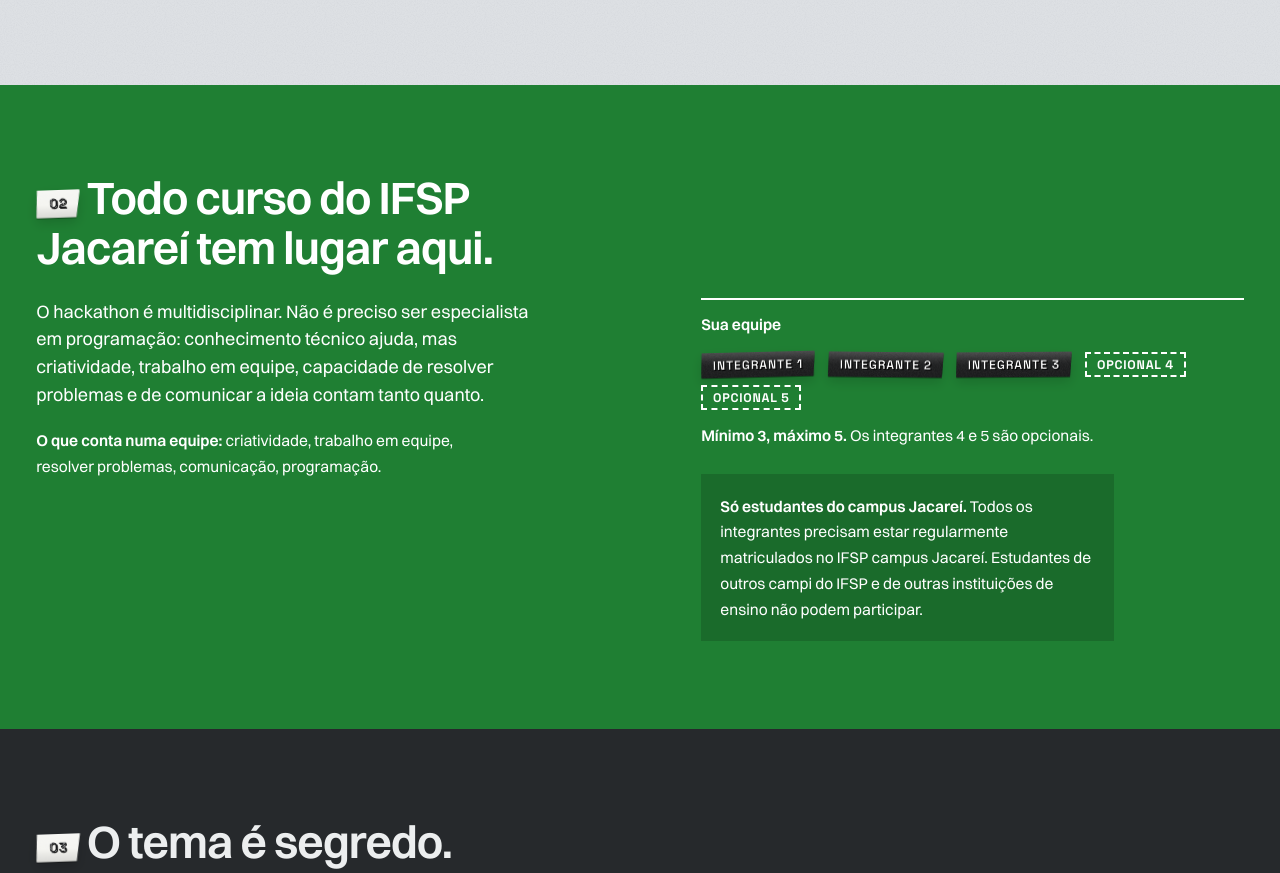
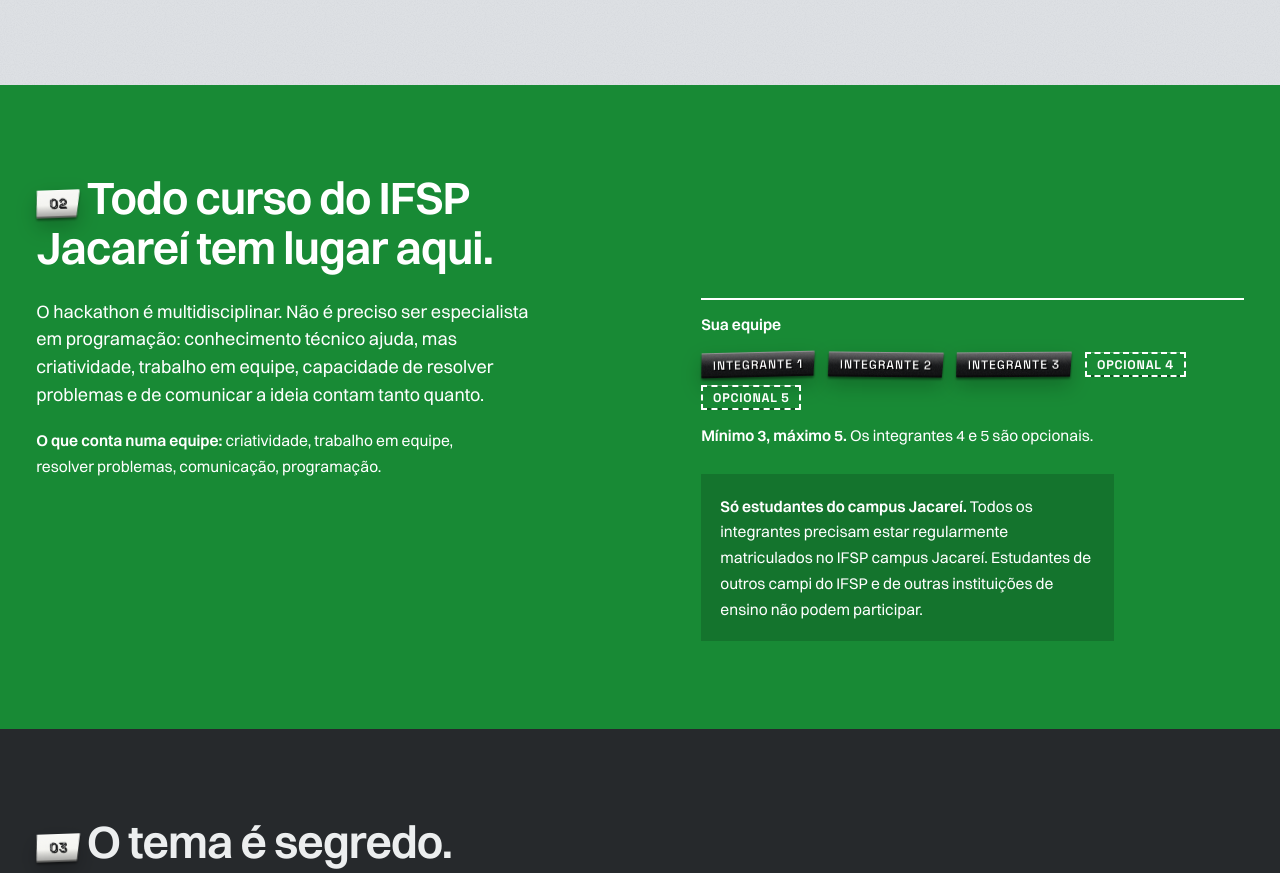
Before and after one commit to helenavieiranasc/HackathonIF, a website: page site/index.html in a window 1280 px wide. Shown: the part 1571-2444 px from the top of the page. Drawn offline with Linux system fonts and the light colour scheme; a web font is replaced by a local one.

Commit message:
Fitas com brilho de vinil, cores mais vivas e sombra mais forte
Updated tape colors for better contrast and accessibility. Added styles for tape body and tape elements.

```diff
--- a/site/styles.css
+++ b/site/styles.css
@@ -29,11 +29,11 @@
   --ink-on-steel-muted: #b7bcc2;
 
   /* Tape cartridges: role colors */
-  --tape-black: #161718;
-  --tape-green: #1f7f33;   /* IFSP green family, deepened for 4.6:1 with raised letters */
+  --tape-black: #0d0e10;
+  --tape-green: #188a35;   /* IFSP green family, deepened for 4.6:1 with raised letters */
   --tape-red: #cd191e;     /* IFSP red: the event plate and deadlines only */
   --tape-yellow: #f2c200;  /* pending facts */
-  --tape-blue: #1f4fb5;    /* outbound links */
+  --tape-blue: #1d56d6;    /* outbound links */
   --tape-white: #f4f4f0;
   --green-ink: #176a2a;     /* IFSP green for text on light grounds (5.3:1 on the bench) */
   --red-ink: #b3161b;       /* IFSP red for text on light grounds (5.4:1) */
@@ -853,3 +853,19 @@ button.tape:disabled { cursor: not-allowed; opacity: 0.55; translate: none; filt
   .mini-cells .tape-body { padding-left: 0.6em; padding-right: 0.6em; }
   .mini-cells i { font-size: 0.875rem; margin-right: 0.25rem; }
 }
+
+/* ---------- Fitas: acabamento reforçado ----------
+   Brilho de vinil no topo, sombra na base e borda interna, para a fita não parecer opaca. */
+.tape-body {
+  background-image:
+    linear-gradient(180deg, rgb(255 255 255 / 0.22) 0%, rgb(255 255 255 / 0.06) 38%, rgb(0 0 0 / 0) 55%, rgb(0 0 0 / 0.28) 100%),
+    var(--tape-skin);
+  background-size: 100% 100%, 96px 96px, 100% 100%;
+  box-shadow:
+    inset 0 1px 0 rgb(255 255 255 / 0.25),
+    inset 0 -2px 0 rgb(0 0 0 / 0.35);
+}
+.tape {
+  --tape-shadow: drop-shadow(0 2px 1px rgb(0 0 0 / 0.45)) drop-shadow(0 8px 10px rgb(0 0 0 / 0.22));
+  font-weight: 700;
+}
```
